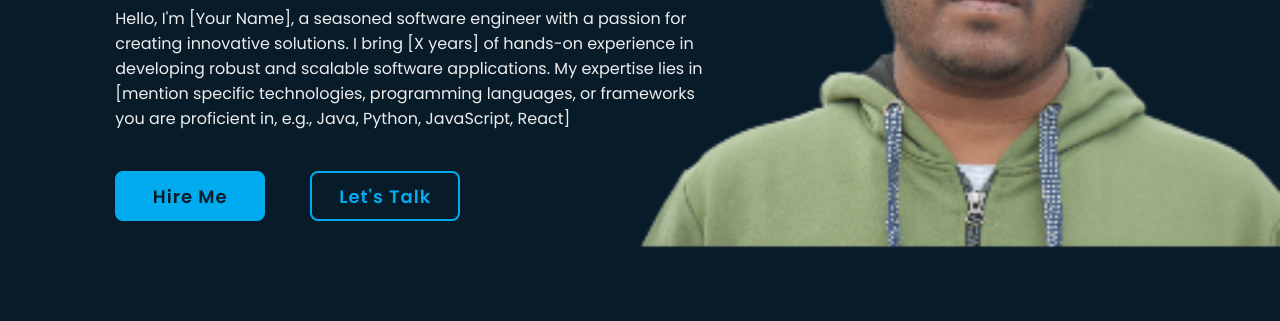
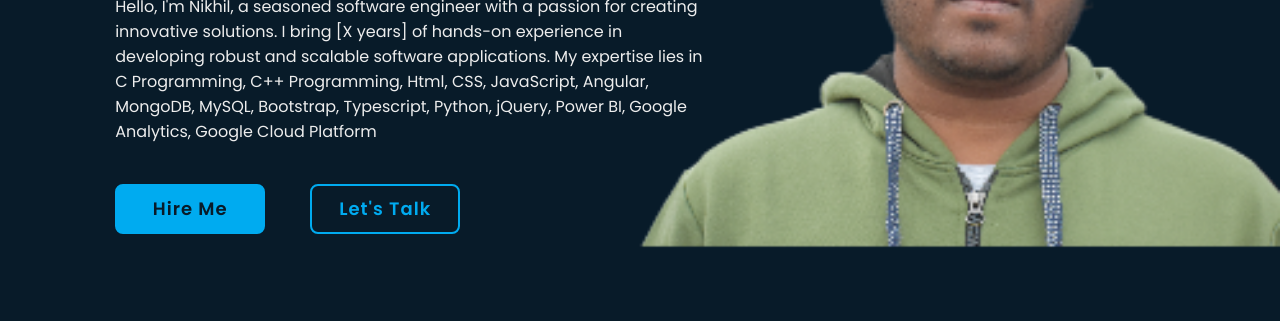
Before and after one commit to NikhilWagBusiness/MyPortfolio, a plain HTML site: page index.html in a window 1280 px wide. Shown: the part 393-714 px from the top of the page. Drawn offline with nearby package versions, Linux system fonts and the light colour scheme; files whose address does not match are found by name.

Commit message:
Update index.html

```diff
--- a/index.html
+++ b/index.html
@@ -37,12 +37,10 @@
             <div class="text-animate">
                 <h3>Software Engineer</h3>
             </div>
-            <p>Hello, I'm [Your Name], a seasoned software engineer with a passion for creating innovative solutions. I
+            <p>Hello, I'm Nikhil, a seasoned software engineer with a passion for creating innovative solutions. I
                 bring [X years]
                 of hands-on experience in developing robust and scalable software applications. My expertise lies in
-                [mention specific
-                technologies, programming languages, or frameworks you are proficient in, e.g., Java, Python,
-                JavaScript, React]</p>
+                C Programming, C++ Programming, Html, CSS, JavaScript, Angular, MongoDB, MySQL, Bootstrap, Typescript, Python, jQuery, Power BI, Google Analytics, Google Cloud Platform </p>
 
             <div class="btn-box">
                 <a href="#" class="btn">Hire Me</a>
@@ -53,7 +51,7 @@
         <div class="home-sci">
             <a href="#"><i class='bx bxl-facebook'></i></a>
             <a href="#"><i class='bx bxl-twitter'></i></a>
-            <a href="#"><i class='bx bxl-linkedin'></i></a>
+            <a href="https://www.linkedin.com/in/nikhilwaghamode"><i class='bx bxl-linkedin'></i></a>
             <a href="#"><i class='bx bxl-instagram'></i></a>
         </div>
 
```
